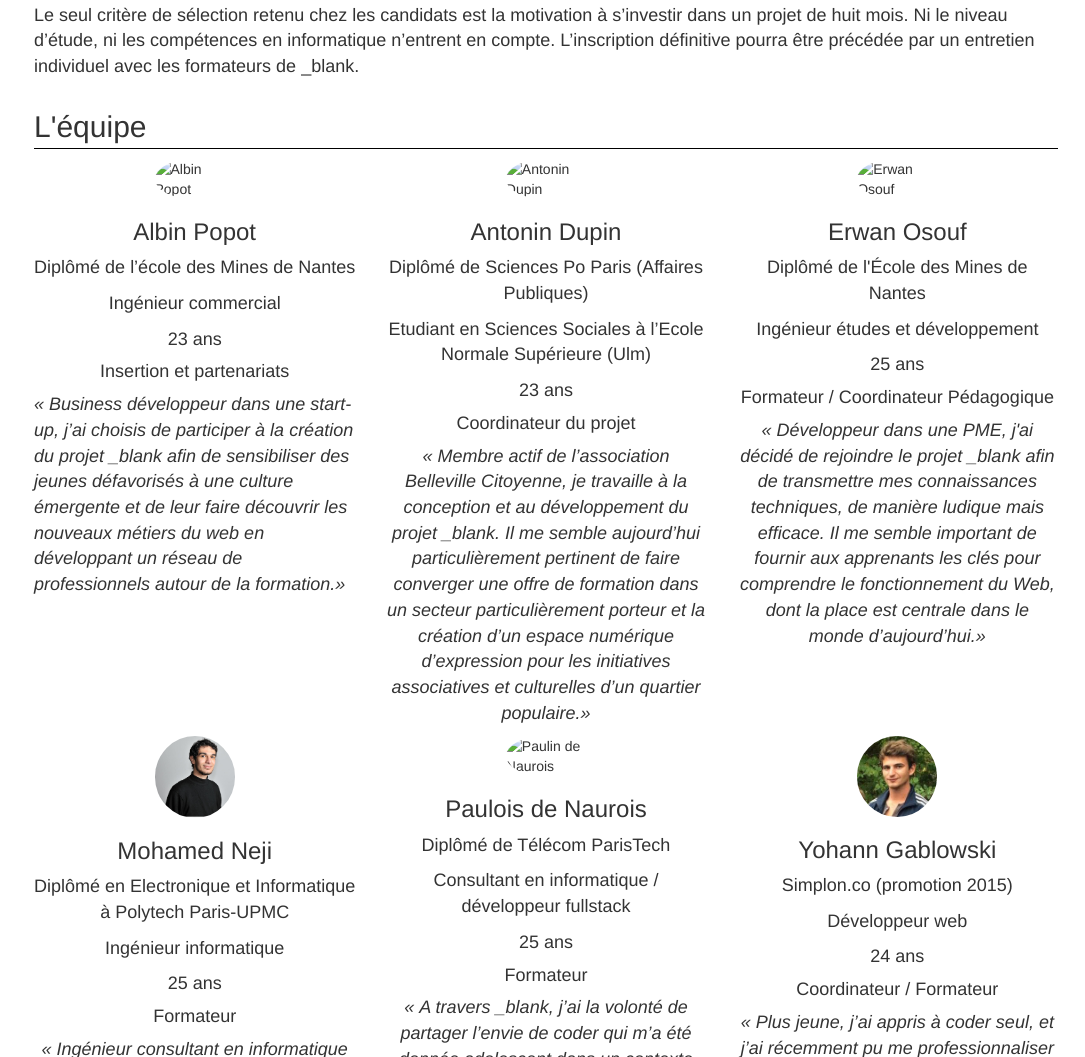
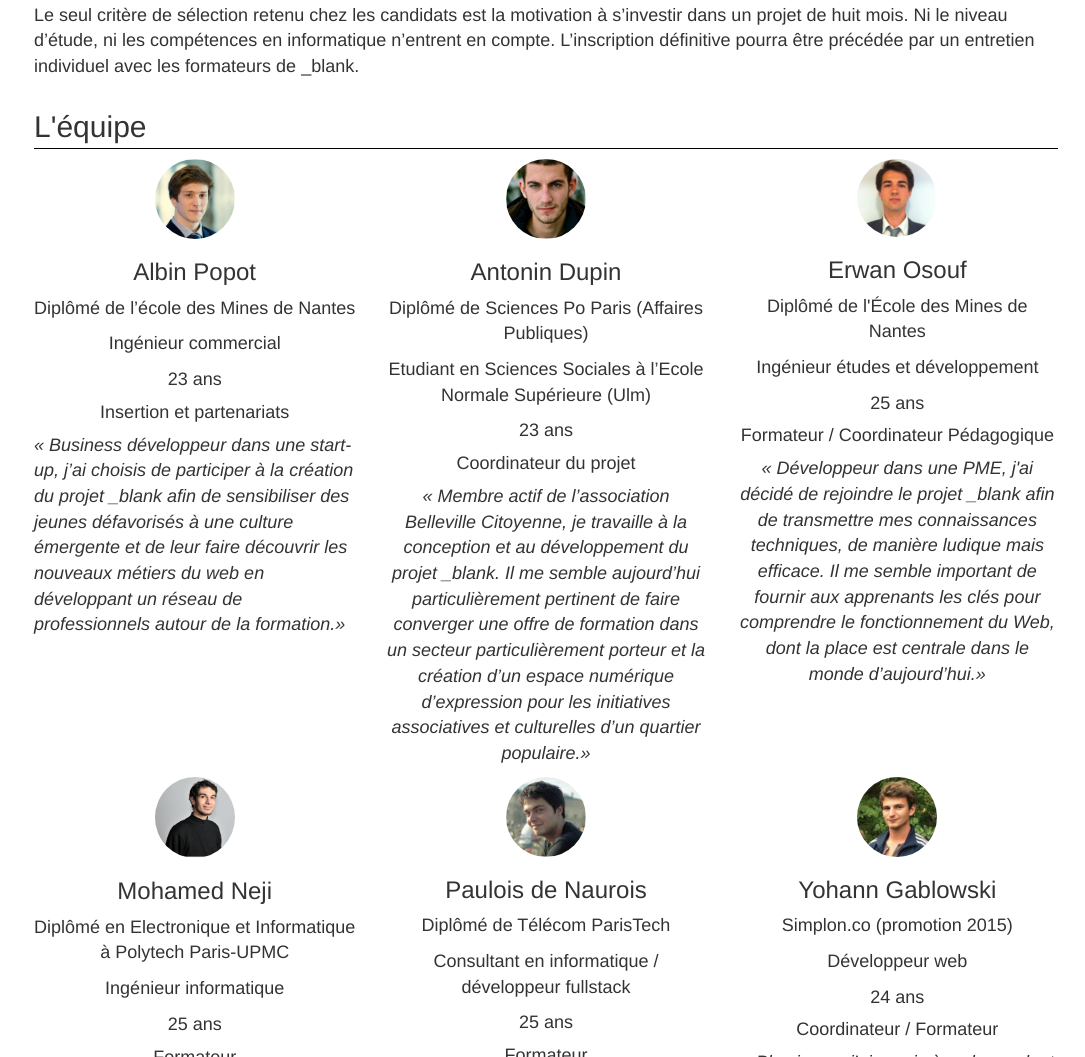
Before and after one commit to blank-attic/website, a plain HTML site: page index.html in a window 1280 px wide. Shown: the part 1962-3019 px from the top of the page, without its empty margins (94-1179 px from the left). Drawn offline with Linux system fonts and the light colour scheme.

Commit message:
fixed pic extension

```diff
--- a/index.html
+++ b/index.html
@@ -166,7 +166,7 @@
         <h2>L'équipe</h2>
         <div class="row">
           <div class="col-xs-12 col-md-4">
-            <img src="images/albin.jpg" class="img-circle img-responsive medaillon center-block" alt="Albin Popot">
+            <img src="images/albin.png" class="img-circle img-responsive medaillon center-block" alt="Albin Popot">
             <h3 class="text-center">Albin Popot</h3>
             <p class="text-center">Diplômé de l’école des Mines de Nantes</p>
             <p class="text-center">Ingénieur commercial</p>
@@ -175,7 +175,7 @@
             <p class="text-center"><p><em>« Business développeur dans une start-up, j’ai choisis de participer à la création du projet _blank afin de sensibiliser des jeunes défavorisés à une culture émergente et de leur faire découvrir les nouveaux métiers du web en développant un réseau de professionnels autour de la formation.»</em></p>
           </div>
           <div class="col-xs-12 col-md-4">
-            <img src="images/antonin.jpg" class="img-circle img-responsive medaillon center-block" alt="Antonin Dupin">
+            <img src="images/antonin.png" class="img-circle img-responsive medaillon center-block" alt="Antonin Dupin">
             <h3 class="text-center">Antonin Dupin</h3>
             <p class="text-center">Diplômé de Sciences Po Paris (Affaires Publiques)</p>
             <p class="text-center">Etudiant en Sciences Sociales à l’Ecole Normale Supérieure (Ulm)</p>
@@ -184,7 +184,7 @@
             <p class="text-center"><em>« Membre actif de l’association Belleville Citoyenne, je travaille à la conception et au développement du projet _blank. Il me semble aujourd’hui particulièrement pertinent de faire converger une offre de formation dans un secteur particulièrement porteur et la création d’un espace numérique d’expression pour les initiatives associatives et culturelles d’un quartier populaire.»</em></p>
           </div>
           <div class="col-xs-12 col-md-4">
-            <img src="images/erwan.jpg" class="img-circle img-responsive medaillon center-block" alt="Erwan Osouf">
+            <img src="images/erwan.png" class="img-circle img-responsive medaillon center-block" alt="Erwan Osouf">
             <h3 class="text-center">Erwan Osouf</h3>
             <p class="text-center">Diplômé de l'École des Mines de Nantes</p>
             <p class="text-center">Ingénieur études et développement</p>
@@ -204,7 +204,7 @@
             <p class="text-center"><em>« Ingénieur consultant en informatique dans le domaine de l’aéronautique, j'ai rejoins le projet _blank pour permettre à des jeunes du quartier de Belleville (dans lequel j’ai grandi) de découvrir l’univers du web. Et de le leur rendre accessible. Plus que des connaissances techniques, ce que je veux communiquer  à travers _blank est que la création numérique est accessible à tous.»</em></p>
           </div>
           <div class="col-xs-12 col-md-4">
-            <img src="images/paulin.jpg" class="img-circle img-responsive medaillon center-block" alt="Paulin de Naurois">
+            <img src="images/paulin.png" class="img-circle img-responsive medaillon center-block" alt="Paulin de Naurois">
             <h3 class="text-center">Paulois de Naurois</h3>
             <p class="text-center">Diplômé de Télécom ParisTech</p>
             <p class="text-center">Consultant en informatique / développeur fullstack</p>
```
